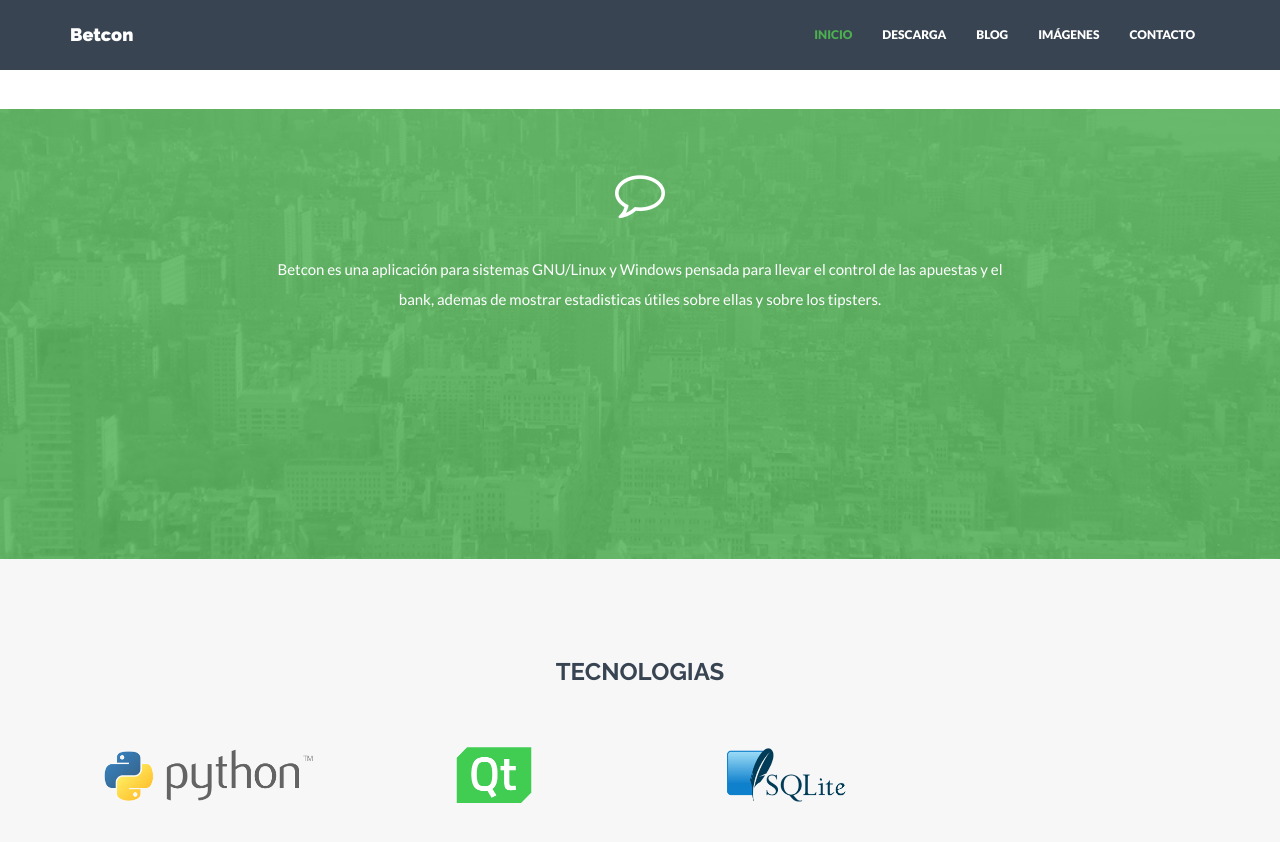
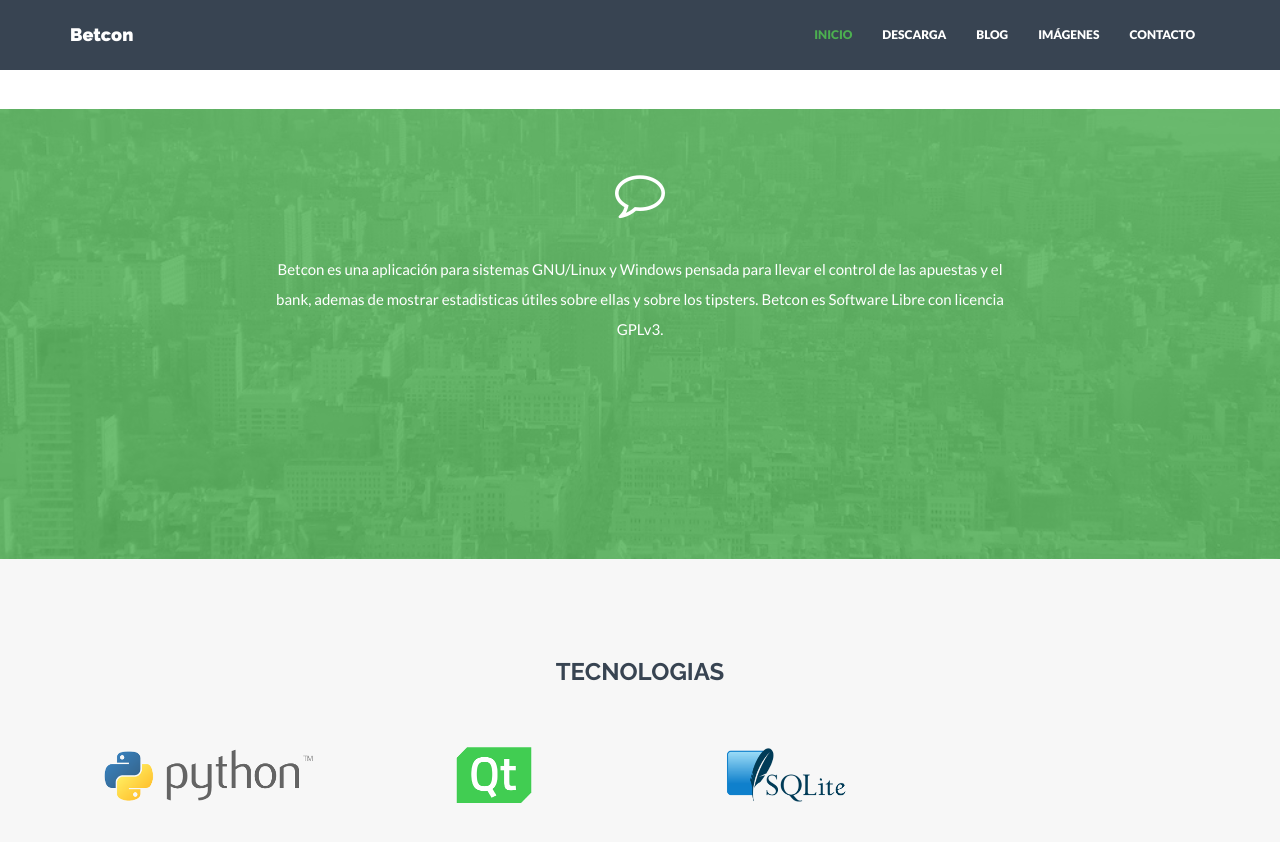
Before and after one commit to soker90/betcon, a Jekyll site: the page built from index.html, in a window 1280 px wide and 900 px high, scrolled down 1493 px. Shown: the top 842 px of the window. Built offline with Jekyll 4.4.1, drawn with Linux system fonts in a browser that asks for light colours; nearby versions of some CDN libraries.

Commit message:
1. Nueva web

```diff
--- a/_config.yml
+++ b/_config.yml
@@ -69,6 +69,6 @@ about: "Betcon es una aplicación para sistemas GNU/Linux y Windows pensada para
 
 # Testimonial content. Shown on Home and About page.
 testimonial:
-    message: "Betcon es una aplicación para sistemas GNU/Linux y Windows pensada para llevar el control de las apuestas y el bank, ademas de mostrar estadisticas útiles sobre ellas y sobre los tipsters."
+    message: "Betcon es una aplicación para sistemas GNU/Linux y Windows pensada para llevar el control de las apuestas y el bank, ademas de mostrar estadisticas útiles sobre ellas y sobre los tipsters. Betcon es Software Libre con licencia GPLv3."
 #    author: Marcel Newman
 #    position: WEB DESIGNER - BLACKTIE.CO
```
